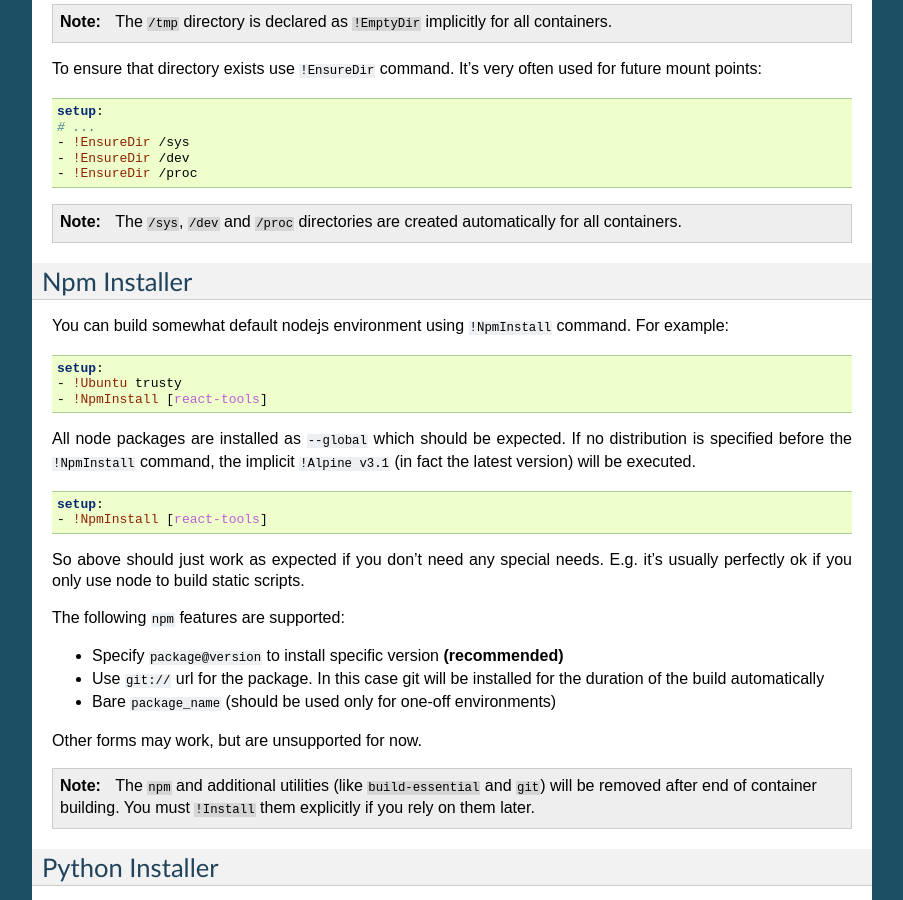
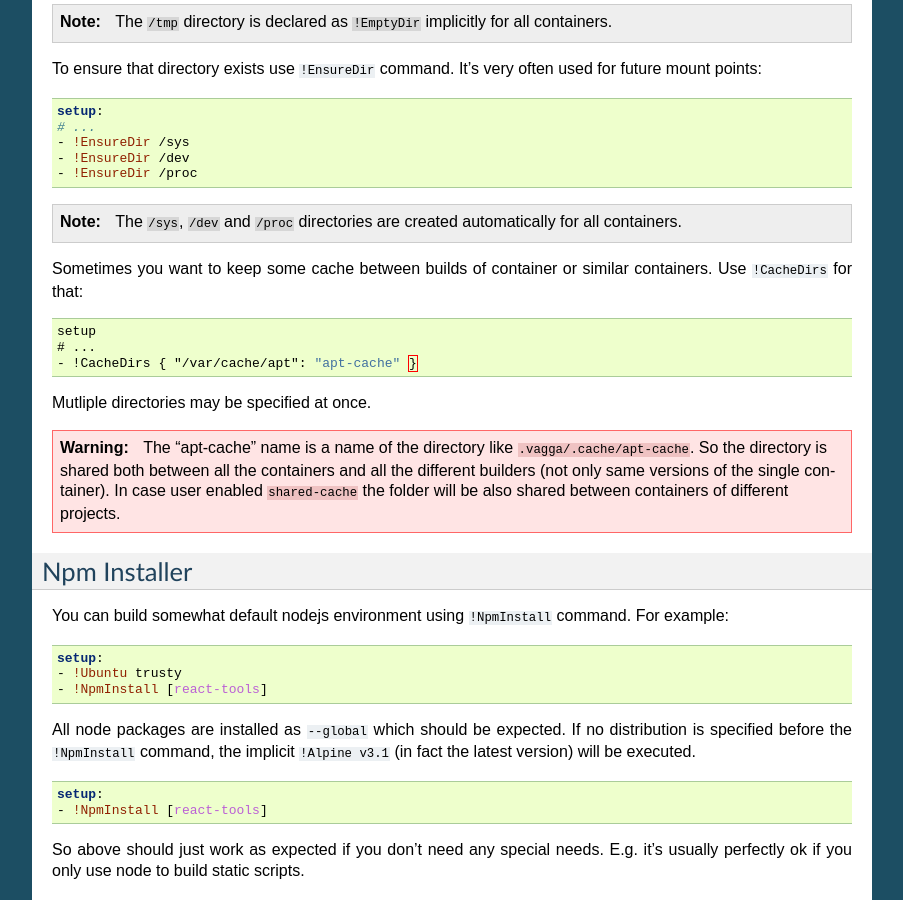
Before and after one commit to tailhook/vagga, a Sphinx documentation site: the page built from docs/build_commands.rst, in a window 1280 px wide and 900 px high, scrolled down 3217 px. Shown: the whole window, without its empty margins (198-1101 px from the left). Built offline with Sphinx 7.4.7, drawn with Linux system fonts in a browser that asks for light colours.

Commit message:
Rename ``!CacheDir`` -> ``!CacheDirs``

```diff
--- a/docs/build_commands.rst
+++ b/docs/build_commands.rst
@@ -240,6 +240,23 @@ used for future mount points:
 .. note:: The ``/sys``, ``/dev`` and ``/proc`` directories are created
    automatically for all containers.
 
+Sometimes you want to keep some cache between builds of container or similar
+containers. Use ``!CacheDirs`` for that:
+
+.. code-block:: yaml
+
+   setup
+   # ...
+   - !CacheDirs { "/var/cache/apt": "apt-cache" }
+
+Mutliple directories may be specified at once.
+
+.. warning:: The "apt-cache" name is a name of the directory like
+   ``.vagga/.cache/apt-cache``. So the directory is shared both between
+   all the containers and all the different builders (not only same versions
+   of the single container). In case user enabled ``shared-cache`` the folder
+   will be also shared between containers of different projects.
+
 
 .. _marathon: https://github.com/mesosphere/marathon
 
```
Also changed, not shown: 2 other files.
